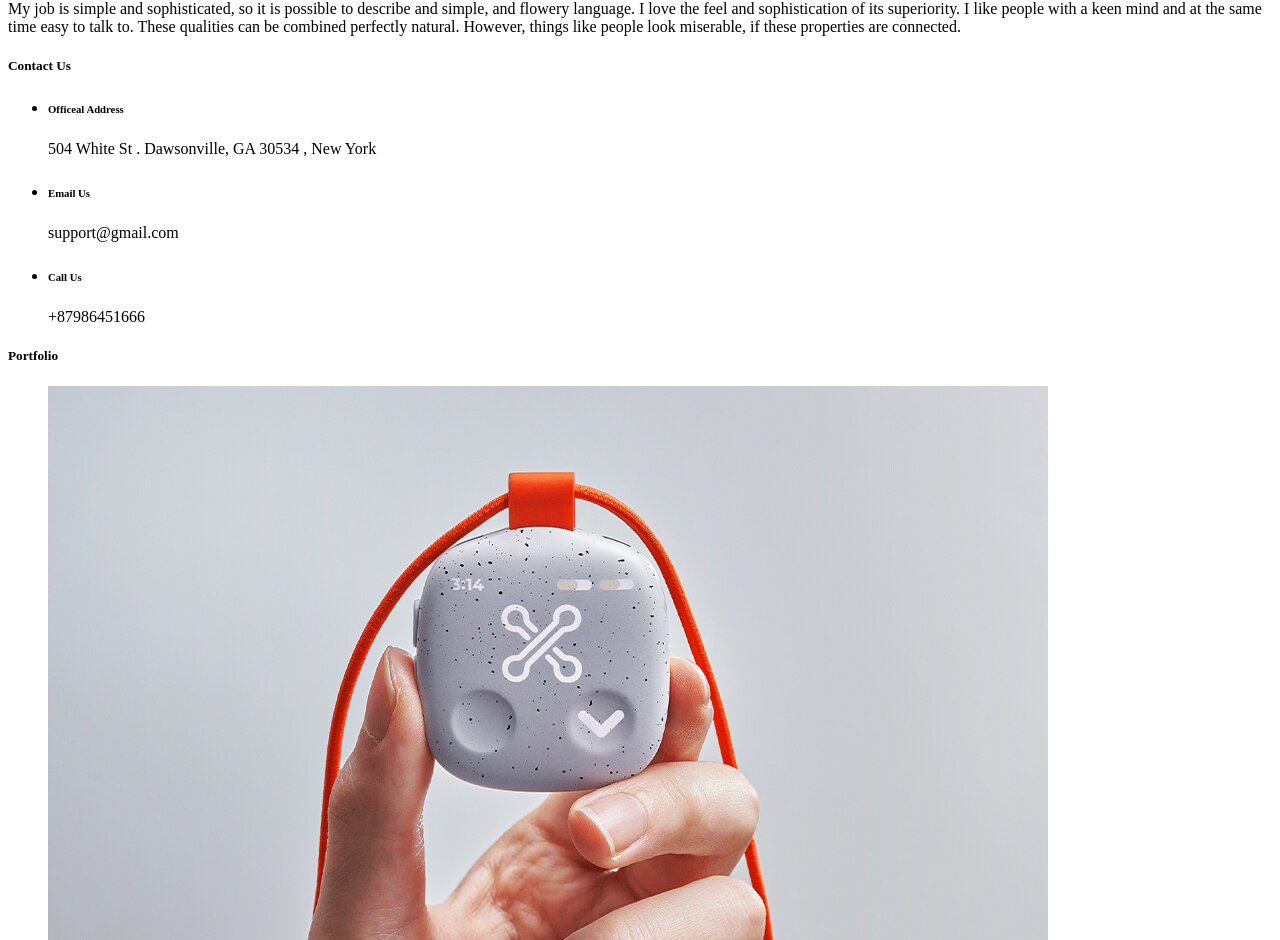
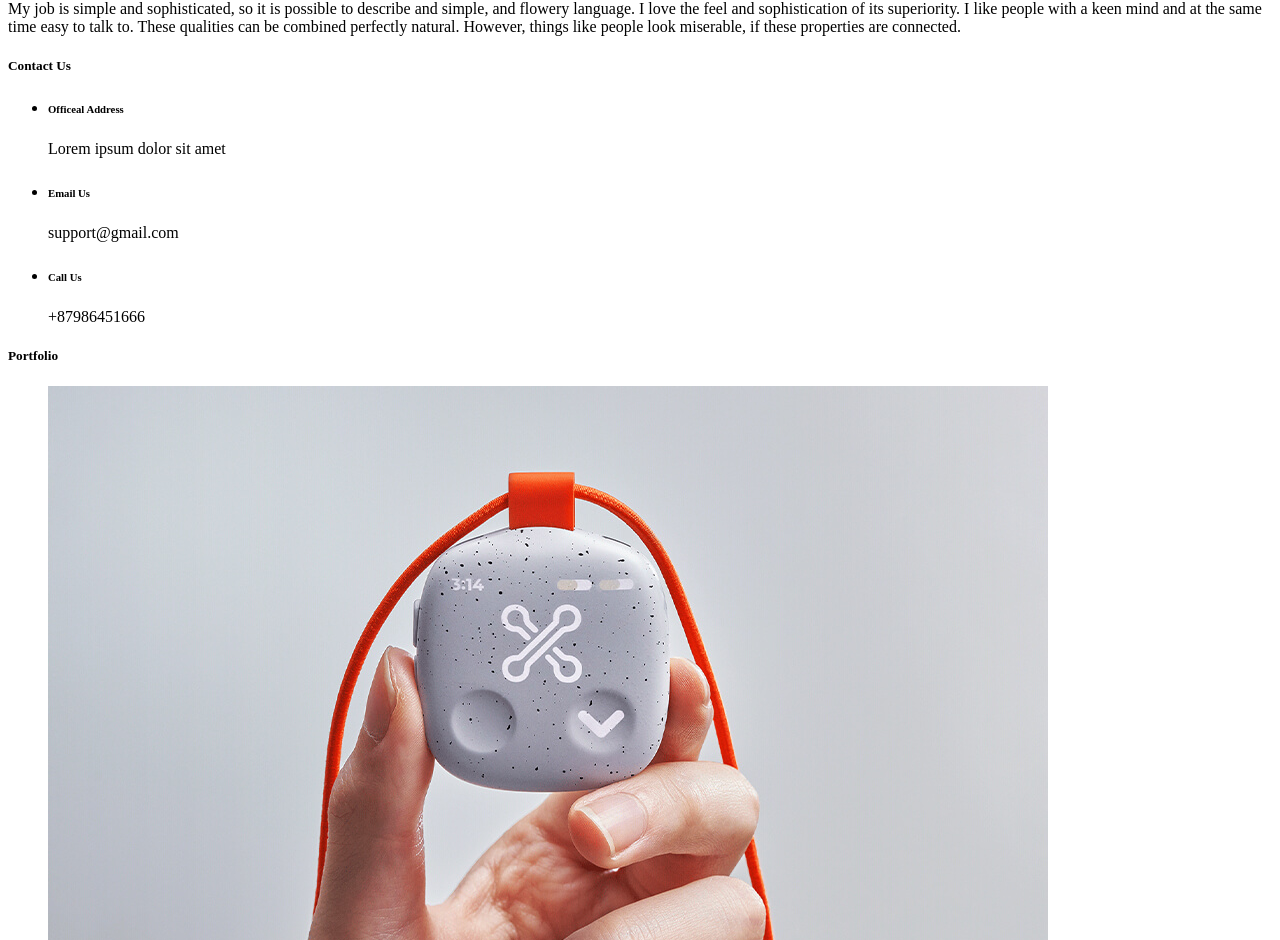
Before and after one commit to Konul304/Template-Modern-Agency, a Next.js app: page /blog/blog-dark in a window 1280 px wide. Shown: the part 4416-5356 px from the top of the page. Built offline with nearby package versions, Linux system fonts and the light colour scheme.

Commit message:
remove locations

```diff
--- a/src/components/Common/Footer.jsx
+++ b/src/components/Common/Footer.jsx
@@ -15,7 +15,7 @@ function Footer({ hideBGCOLOR }) {
                   <span className="icon pe-7s-map-marker"></span>
                   <div className="cont">
                     <h6>Officeal Address</h6>
-                    <p>504 White St . Dawsonville, GA 30534 , New York</p>
+                    <p>Lorem ipsum dolor sit amet</p>
                   </div>
                 </li>
                 <li>
@@ -84,7 +84,7 @@ function Footer({ hideBGCOLOR }) {
           </div>
           <div className="col-lg-4">
             <div className="item">
-            <div className="title">
+              <div className="title">
                 <h5>Socials</h5>
               </div>
               {/* <div className="logo">
@@ -109,7 +109,7 @@ function Footer({ hideBGCOLOR }) {
         </div>
       </div>
     </footer>
-  )
+  );
 }
 
-export default Footer
+export default Footer;
--- a/src/components/Contact/ContactForm.jsx
+++ b/src/components/Contact/ContactForm.jsx
@@ -104,9 +104,9 @@ function ContactForm({ theme }) {
               </Split>
               <div className="item">
                 <h6>
-                  {contentFormData.location.first}
+                  Lorem, ipsum dolor sit amet
                   <br />
-                  {contentFormData.location.second}
+                  Lorem ipsum
                 </h6>
               </div>
               <div className="social mt-50">
```
